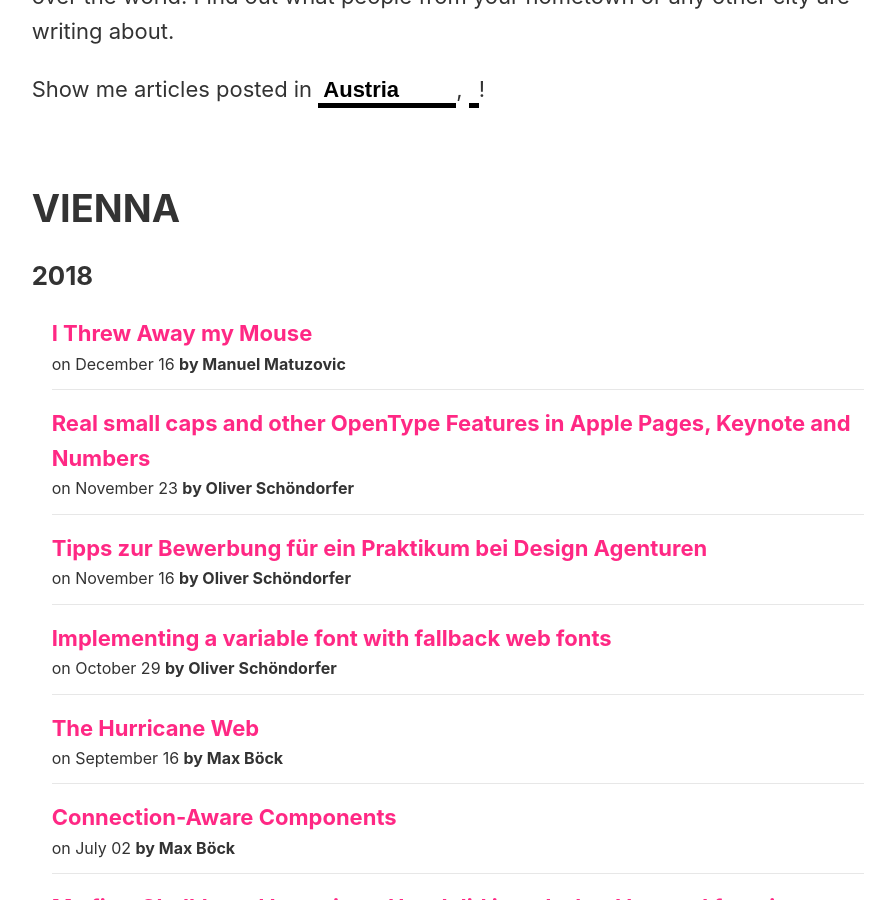
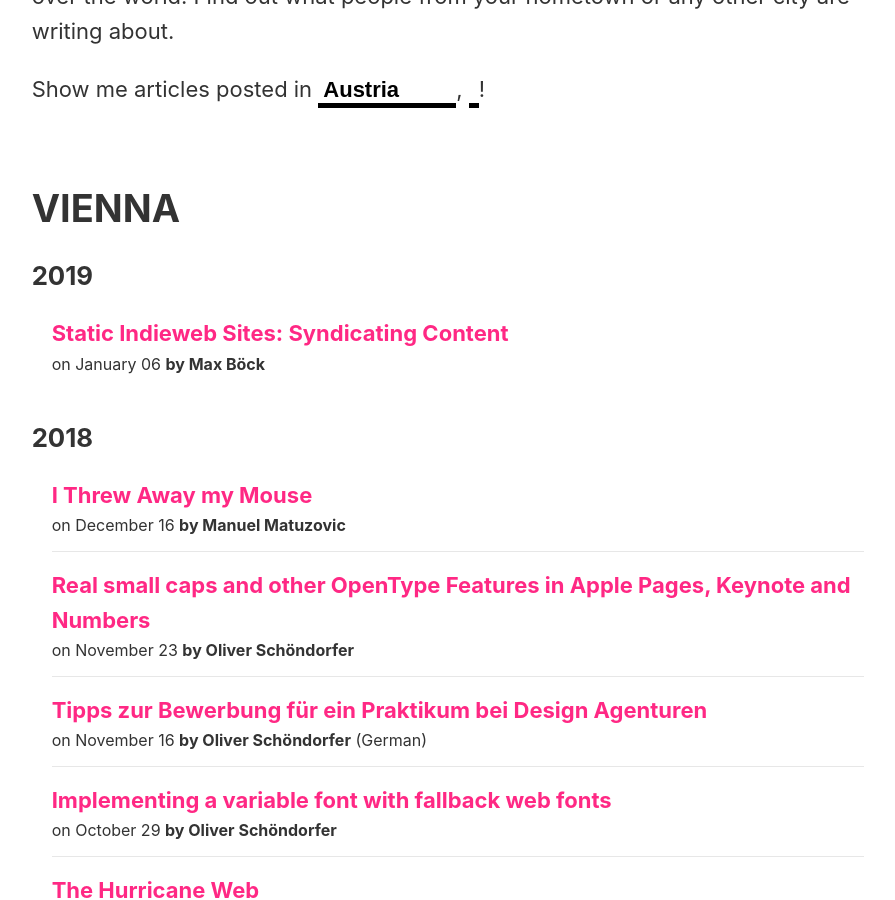
Before and after one commit to matuzo/postedin, a Jekyll site: the page built from _places/austria/vienna.markdown, in a window 1280 px wide and 900 px high, scrolled down 205 px. Shown: the whole window, without its empty margins (192-1087 px from the left). Built offline with Jekyll 4.4.1, drawn with Linux system fonts in a browser that asks for light colours.

Commit message:
Add posts for Linz and Vienna

```diff
--- a/_places/austria/linz.markdown
+++ b/_places/austria/linz.markdown
@@ -3,6 +3,12 @@ title: "Linz"
 country: "Austria"
 layout: home
 collections:
+  - year: "2019"
+    posts:
+      - title: "Building a Renderless reCAPTCHA v3 Form Component with Vue.js"
+        link: https://markus.oberlehner.net/blog/building-a-renderless-recaptcha-v3-form-component-with-vue/
+        date: 2019-01-06
+        author: markusoberlehner
   - year: "2018"
     posts:
       - title: "5 Chrome Developer Tools Features You Should Start Using Today"
--- a/_places/austria/vienna.markdown
+++ b/_places/austria/vienna.markdown
@@ -3,6 +3,12 @@ title: "Vienna"
 country: "Austria"
 layout: default
 collections:
+  - year: "2019"
+    posts:
+      - title: "Static Indieweb Sites: Syndicating Content"
+        link: https://mxb.at/blog/syndicating-content-to-twitter-with-netlify-functions/
+        date: 2019-01-06
+        author: maxboeck
   - year: "2018"
     posts:
       - title: "The Hurricane Web"
@@ -72,6 +78,7 @@ collections:
         author: oliverschoendorfer
 
       - title: "Tipps zur Bewerbung für ein Praktikum bei Design Agenturen"
+        language: "German"
         link: https://www.zeichenschatz.net/design/tipps-zur-bewerbung-fuer-ein-praktikum-bei-design-agenturen.html
         date: 2018-11-16
         author: oliverschoendorfer
```
